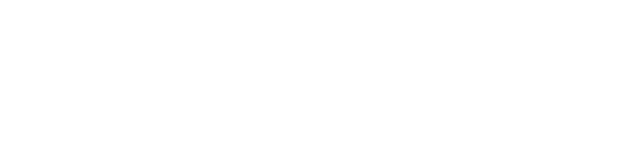
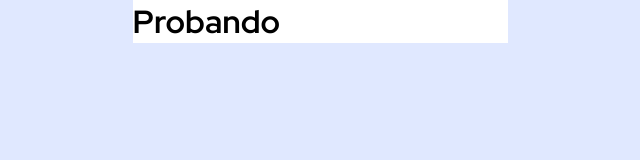
Before and after one commit to ldiazortiz/reto-1-CSS, a plain HTML site: page index.html in a window 1280 px wide. Shown: the whole page, without its empty margins (320-960 px from the left). Drawn offline with Linux system fonts and the light colour scheme.

Commit message:
Se añadió configuración general en el CSS

```diff
--- a/index.html
+++ b/index.html
@@ -8,6 +8,9 @@
     <link rel="stylesheet" href="./style.css">
 </head>
 <body>
+    <main class="main">
+        <h1>Probando</h1>
+    </main>
 
 </body>
 </html>
--- a/style.css
+++ b/style.css
@@ -1,6 +1,35 @@
-*{
-    margin: 0;
-    padding: 0;
-    box-sizing: border-box;
-    font-size: 16px;
-    }
+@import url("https://fonts.googleapis.com/css2?family=Red+Hat+Display:wght@500;700;900&display=swap");
+
+* {
+  margin: 0;
+  padding: 0;
+  box-sizing: border-box;
+
+  /* Colors Primary */
+  --color-Pale-blue: hsl(225, 100%, 94%);
+  --color-Bright-blue: hsl(245, 75%, 52%);
+
+  /* Neutral colors */
+
+  --color-Very-pale-blue: hsl(225, 100%, 98%);
+  --color-Desaturated-blue: hsl(224, 23%, 55%);
+  --color-Dark-blue: hsl(223, 47%, 23%);
+}
+
+body {
+  max-width: 375px;
+  width: 90%;
+  background-color: var(--color-Pale-blue);
+  font-family: "Red Hat Display", sans-serif;
+  font-size: 16px;
+  margin: 0 auto;
+}
+
+.main {
+  background-color: #fff;
+  font-size: 1rem;
+}
+
+/* h1 {
+  text-align: center;
+} */
```
